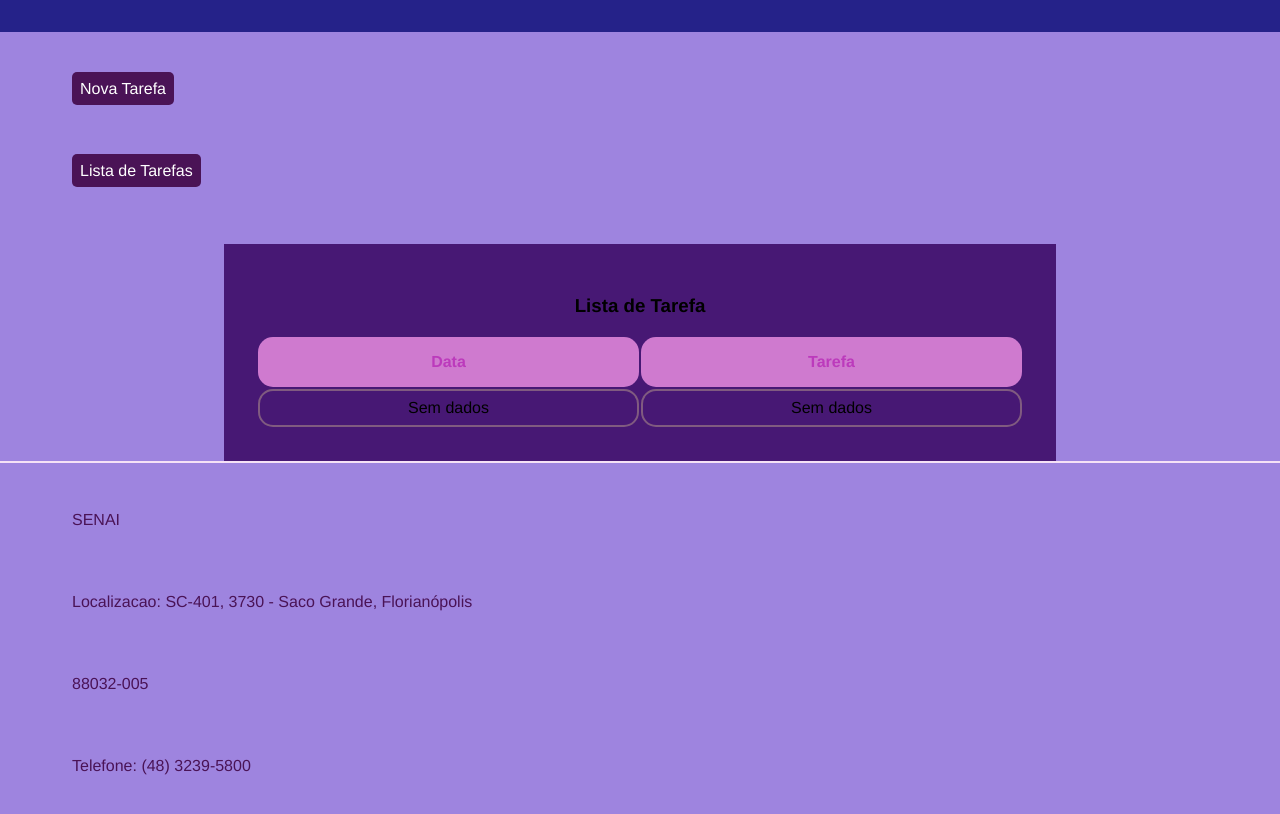
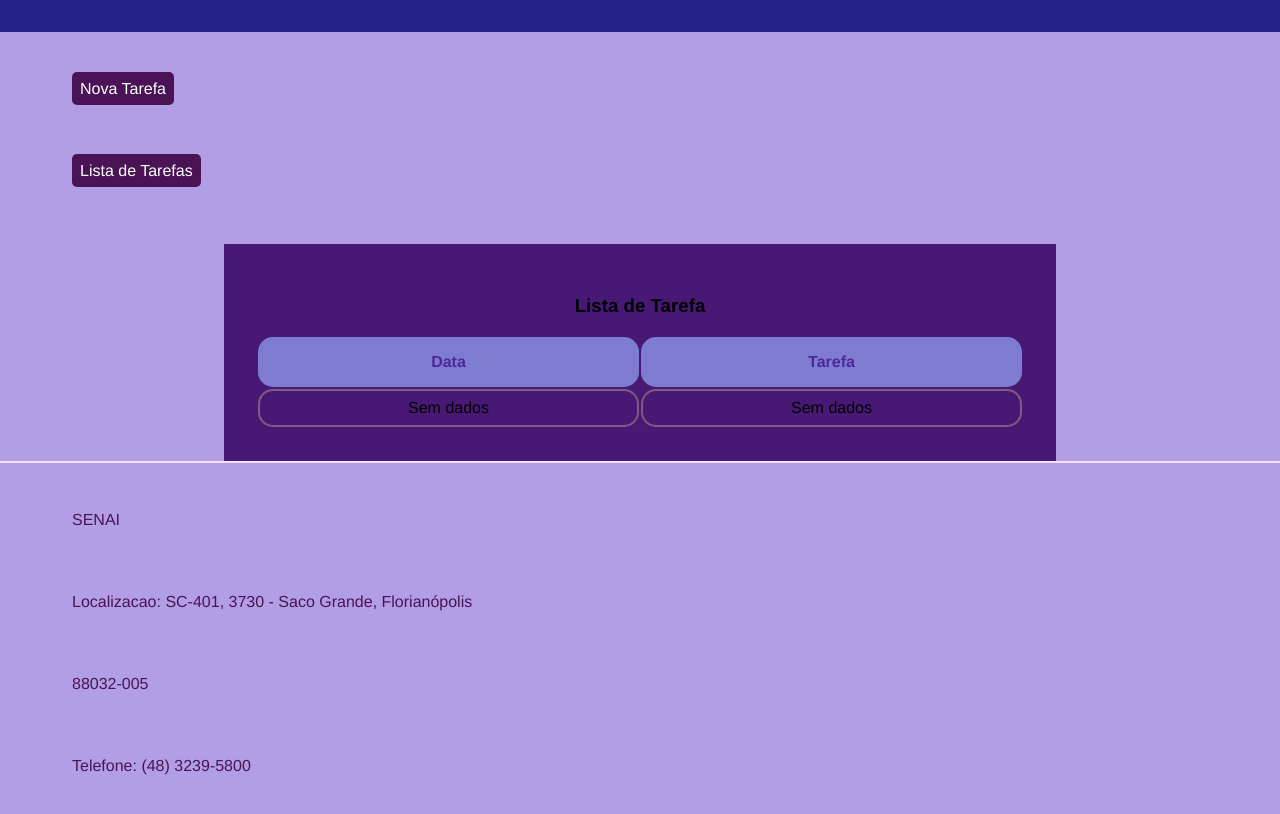
Before and after one commit to vanysai/Gerenciamento-de-tarefas, a plain HTML site: page list.html in a window 1280 px wide. Shown: the part 112-926 px from the top of the page. Drawn offline with Linux system fonts and the light colour scheme; files that its build step writes are made by us from their sources; files whose address does not match are found by name.

Commit message:
Update estilo.css

```diff
--- a/estilo.css
+++ b/estilo.css
@@ -1,5 +1,5 @@
 body{
-    background-color: rgb(158, 132, 223);
+    background-color: rgba(158, 132, 223, 0.788);
     margin: 0;
     font-family: 'Franklin Gothic Medium';
 }
@@ -26,7 +26,7 @@ body{
 }
 
 .container input:hover{
-    background-color: rgb(11, 42, 65);
+    background-color: rgb(96, 57, 168);
 
 }
 
@@ -45,7 +45,7 @@ body{
 }
 
 .nav{
-    background-color: rgb(154, 88, 176);
+    background-color: rgb(203, 139, 224);
     text-align: center;
     justify-content: center;
     padding: 1rem;
@@ -96,9 +96,9 @@ footer{
 }
 
 th{
-    background-color: #cf7acf;
+    background-color: hsl(241, 47%, 65%);
     border-radius: 15px;
-    color: #bc3abc;
+    color: #4f2897;
     padding: 1rem;
 }
 td{
```
